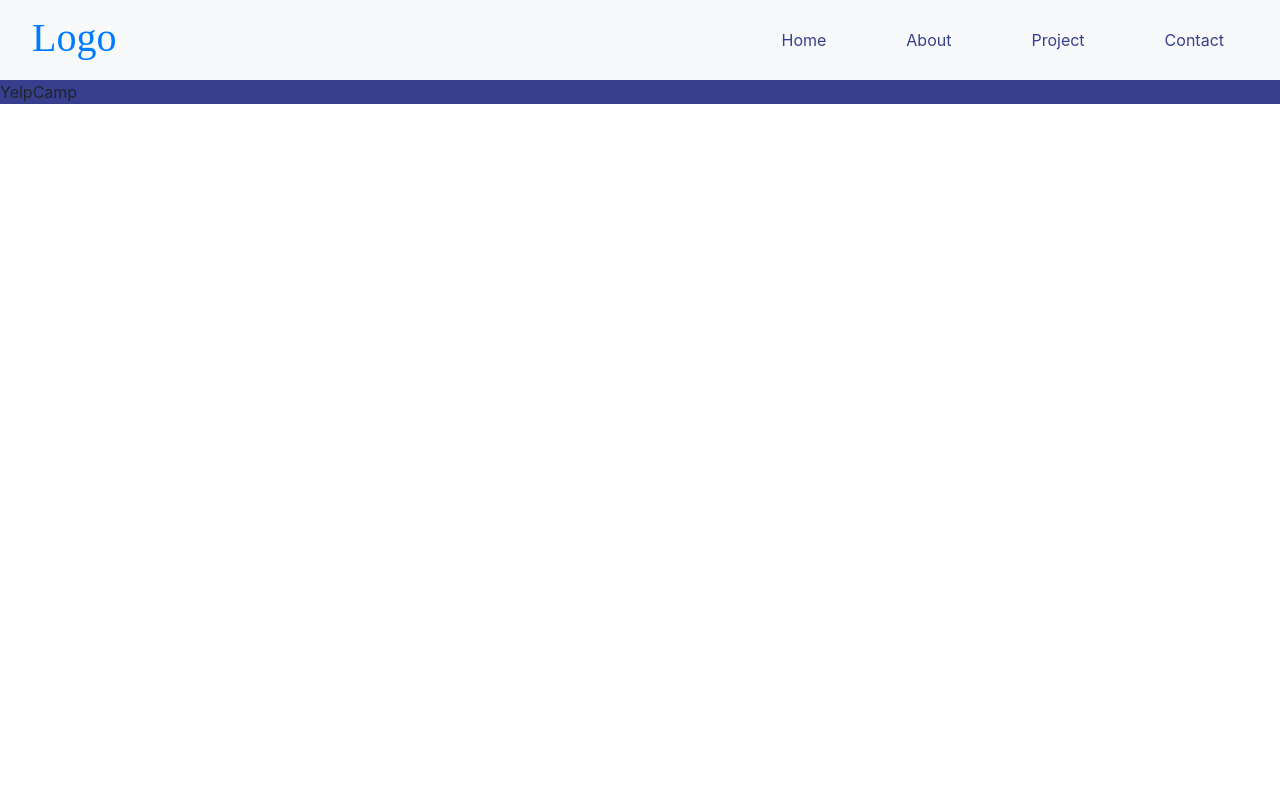
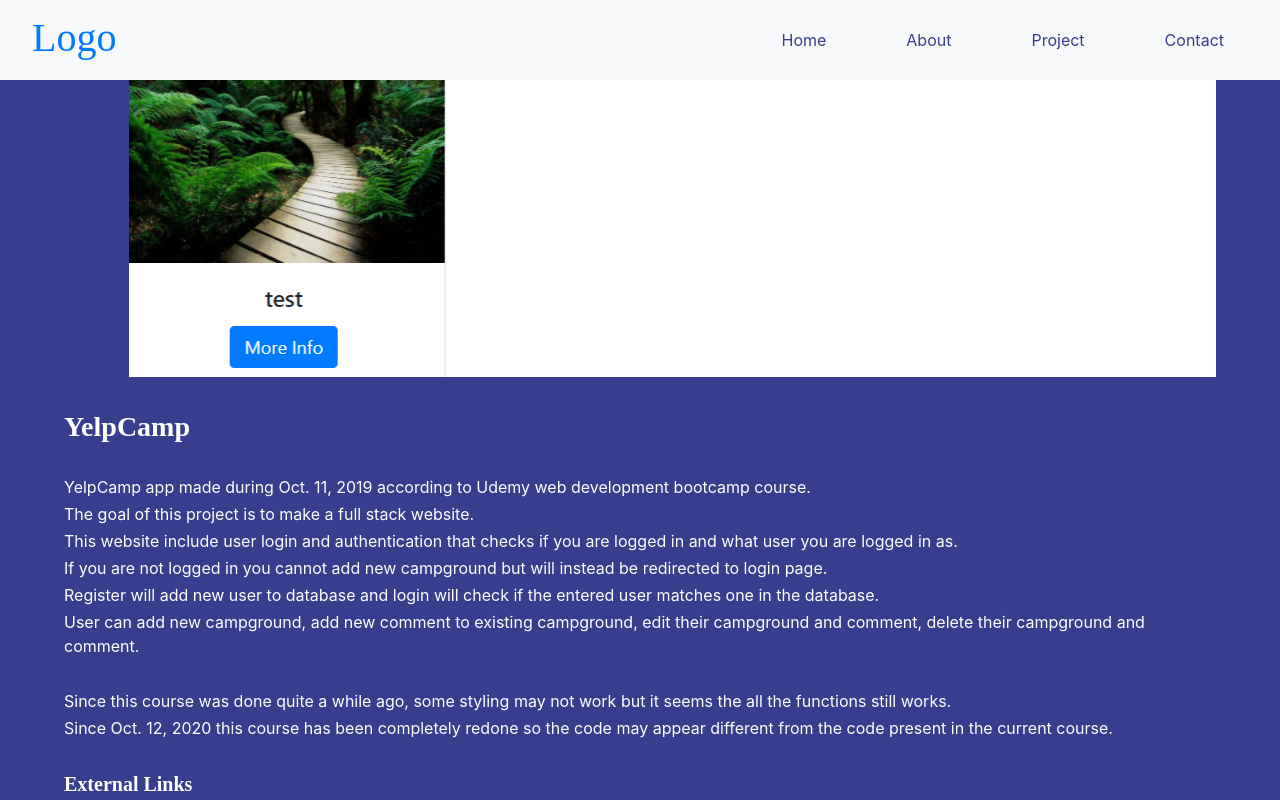
Before and after one commit to Wayl123/Portfolio, a React (Create React App) app: page /Project/1 in a window 1280 px wide. Built offline with nearby package versions, Linux system fonts and the light colour scheme.

Commit message:
Basic structure of ProjectDetail page.

```diff
--- a/src/App.css
+++ b/src/App.css
@@ -91,6 +91,30 @@
   }
 }
 
+/* Project Detail */
+.proj {
+  color: #FFFFFF;
+}
+
+.proj-head {
+  font-family: STHeiti;
+  margin: 2rem 0;
+  font-weight: bold;
+}
+
+.proj-desc p {
+  margin: 0.2rem 0;
+}
+
+.proj-link a {
+  color: #FFFFFF;
+}
+
+.proj-link a:hover {
+  color: #888888;
+  text-decoration: none;
+}
+
 /* Contact */
 .contact-form {
   color: #FFFFFF;
--- a/src/components/Contact/Contact.js
+++ b/src/components/Contact/Contact.js
@@ -24,7 +24,7 @@ export default class Contact extends Component {
               <textarea placeholder="Enter your message" id="msg" required/><br/>
             </label><br/>
             <p>* = required section</p>
-            <button type="submit"><img src="images/email_icon.png"/></button>
+            <button type="submit"><img src="images/email_icon.png" alt=""/></button>
           </form>
         </div>
       </div>
--- a/src/components/Project/ProjectDetail.js
+++ b/src/components/Project/ProjectDetail.js
@@ -8,7 +8,7 @@ export default class ProjectDetail extends Component {
     this.state = {
       id: 0,
       thumbnail: "",
-      img: [],
+      images: [],
       name: "",
       desc: "",
       links: [],
@@ -28,7 +28,7 @@ export default class ProjectDetail extends Component {
     this.setState({
       id: project.id,
       thumbnail: project.thumbnail,
-      img: project.img,
+      images: project.images,
       name: project.name,
       desc: project.desc,
       links: project.links,
@@ -37,11 +37,50 @@ export default class ProjectDetail extends Component {
   }
 
   render() {
-    const {thumbnail, img, name, desc, links, codes} = this.state
+    const {thumbnail, images, name, desc, links, codes} = this.state;
 
     return (
-      <div>
-        <p>{name}</p>
+      <div className="content-container d-flex justify-content-center align-items-center overflow-auto">
+        <div className="inner-container">
+          <div id="carouselIndicators" className="carousel slide" data-ride="carousel">
+            <div className="carousel-inner">
+              <div className="carousel-item active">
+                <img src={"../" + thumbnail.src} alt=""/>
+                <div className="carousel-caption d-none d-md-block">
+                  <p>{thumbnail.caption}</p>
+                </div>
+              </div>
+              {images.map((image) =>
+                <div className="carousel-item">
+                  <img src={"../" + image.src} alt=""/>
+                  <div className="carousel-caption d-none d-md-block">
+                    <p>{image.caption}</p>
+                  </div>
+                </div>
+              )}
+            </div>
+            <a className="carousel-control-prev" href="#carouselIndicators" role="button" data-slide="prev">
+              <span className="carousel-control-prev-icon" aria-hidden="true"></span>
+              <span className="sr-only">Previous</span>
+            </a>
+            <a className="carousel-control-next" href="#carouselIndicators" role="button" data-slide="next">
+              <span className="carousel-control-next-icon" aria-hidden="true"></span>
+              <span className="sr-only">Next</span>
+            </a>
+          </div>
+          <div className="proj">
+            <h3 className="proj-head">{name}</h3>
+            <div className="proj-desc">{desc}</div>
+            <h5 className="proj-head">External Links</h5>
+            {links.map((link) =>
+              <p className="proj-link">{link.name + ": "}<a href={link.link}>Link</a></p>
+            )}
+            <h5 className="proj-head">Language/Dependency</h5>
+            {codes.map((code) =>
+              <p>{code}</p>
+            )}
+          </div>
+        </div>
       </div>
     )
   }
--- a/src/components/Project/ProjectItem.js
+++ b/src/components/Project/ProjectItem.js
@@ -7,7 +7,7 @@ export default class ProjectItem extends Component {
       <div className="project-card p-3">
         <div className="card">
           <Link key={this.props.id} to={"/Project/" + this.props.id} className="img-wrap">
-            <img src={this.props.thumbnail} className="card-img image"/>
+            <img src={this.props.thumbnail.src} className="card-img image" alt=""/>
           </Link>
           <div className="card-body border-top text-center">
             <h5 className="card-title">{this.props.name}</h5>
--- a/src/data/content/content.js
+++ b/src/data/content/content.js
@@ -56,23 +56,25 @@ export const aboutContent = {
 export const projectContent = [
   {
     id: 1,
-    thumbnail: "images/projects/YelpCamp/thumbnail.PNG",
-    img: [
-      "images/projects/YelpCamp/img1.PNG",
-      "images/projects/YelpCamp/img2.PNG"
+    thumbnail: {src: "images/projects/YelpCamp/thumbnail.PNG", caption: "1"},
+    images: [
+      {src: "images/projects/YelpCamp/img1.PNG", caption: "2"},
+      {src: "images/projects/YelpCamp/img2.PNG", caption: "3"}
     ],
     name: "YelpCamp",
-    desc: `
-    YelpCamp app made during Oct. 11, 2019 according to Udemy web development bootcamp course.\n
-    The goal of this project is to make a full stack website.\n
-    This website include user login and authentication that checks if you are logged in and what user you are logged in as.\n
-    If you are not logged in you cannot add new campground but will instead be redirected to login page.\n
-    Register will add new user to database and login will check if the entered user matches one in the database.\n
-    User can add new campground, add new comment to existing campground, edit their campground and comment, delete their campground and comment.\n
-    \n
-    Since this course was done quite a while ago, some styling may not work but it seems the all the functions still works.\n
-    Since Oct. 12, 2020 this course has been completely redone so the code may appear different from the code present in the current course.\n
-    `,
+    desc: (
+      <div>
+        <p>YelpCamp app made during Oct. 11, 2019 according to Udemy web development bootcamp course.</p>
+        <p>The goal of this project is to make a full stack website.</p>
+        <p>This website include user login and authentication that checks if you are logged in and what user you are logged in as.</p>
+        <p>If you are not logged in you cannot add new campground but will instead be redirected to login page.</p>
+        <p>Register will add new user to database and login will check if the entered user matches one in the database.</p>
+        <p>User can add new campground, add new comment to existing campground, edit their campground and comment, delete their campground and comment.</p>
+        <br/>
+        <p>Since this course was done quite a while ago, some styling may not work but it seems the all the functions still works.</p>
+        <p>Since Oct. 12, 2020 this course has been completely redone so the code may appear different from the code present in the current course.</p>
+      </div>
+    ),
     links: [
       {name: "Github", link: "https://github.com/Wayl123/YelpCamp"},
       {name: "Deployed Site", link: "https://wayl-yelpcamp.herokuapp.com"},
@@ -91,7 +93,7 @@ export const projectContent = [
   {
     id: 2,
     thumbnail: "",
-    img: [],
+    images: [],
     name: "Placeholder Name",
     desc: "",
     links: [],
@@ -100,7 +102,7 @@ export const projectContent = [
   {
     id: 3,
     thumbnail: "",
-    img: [],
+    images: [],
     name: "Placeholder Name",
     desc: "",
     links: [],
@@ -109,7 +111,7 @@ export const projectContent = [
   {
     id: 4,
     thumbnail: "",
-    img: [],
+    images: [],
     name: "Placeholder Name",
     desc: "",
     links: [],
```
